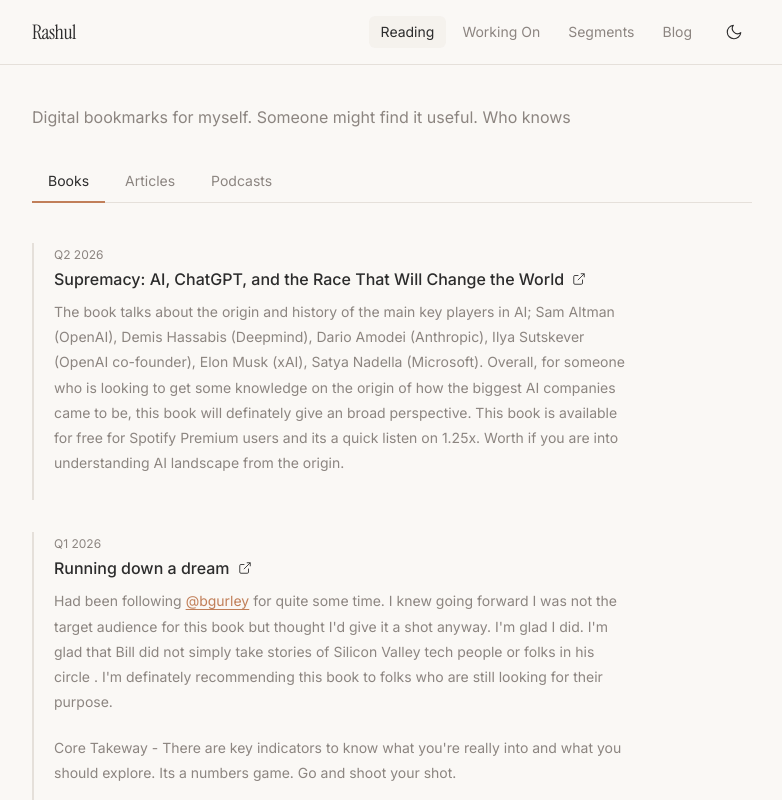
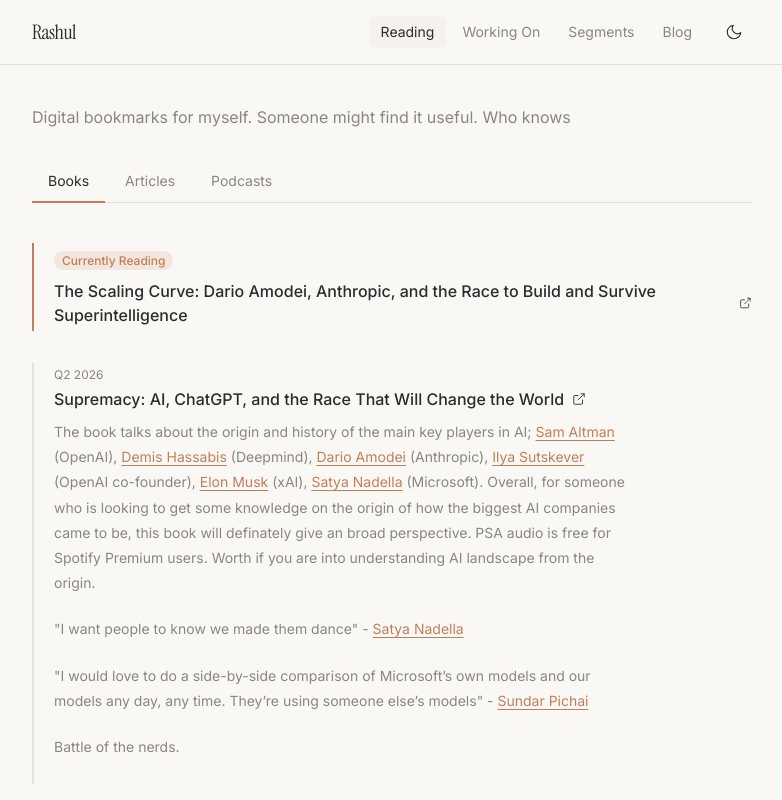
Before and after one commit to Raashul/website, a Next.js app: page /reading in a window 1280 px wide. Shown: the top 800 px of the page, without its empty margins (248-1030 px from the left). Built offline with nearby package versions, Linux system fonts and the light colour scheme.

Commit message:
add books

```diff
--- /dev/null
+++ b/content/reading/books/delievery-happiness.mdx
@@ -0,0 +1,5 @@
+---
+title: "Delivering Happiness: A Path to Profits, Passion, and Purpose"
+url: "https://www.amazon.com/Delivering-Happiness-Profits-Passion-Purpose/dp/0446576220/ref=sr_1_1?crid=2PVX2C1M0JOVZ&dib=eyJ2IjoiMSJ9.TsNrW0mdJgPcvGuxXnNm6UfjlVCT687JHswLpdg6t7ifjfsu8q2YjWOpHQAOXvNf_uDAIOzdEZJZT4ZviqU3Bb5DxGzMFns78BanaViWDq5PHR0djVUtwMieELjwv8ylUgTip4ZdB3RLWwEBXdJRfP6DEDmC0sYsYSoXXsMQkh5oEwcTFFN7TdD06rrbwVi_hBUIoxqj_VlVANwawey4Y7Pfovy61RMMUb6YV1DfRuI.kpNTS2fmQAWcUkzCchfIdztCPlLbG4TVQFXeyUnzRV4&dib_tag=se&keywords=delivery+happiness&qid=1777252421&s=books&sbo=RZvfv%2F%2FHxDF%2BO5021pAnSA%3D%3D&sprefix=delivery+happiness%2Cstripbooks%2C130&sr=1-1"
+date: "2025-03-01"
+---
--- /dev/null
+++ b/content/reading/books/elon-walter.mdx
@@ -0,0 +1,10 @@
+---
+title: "Elon Musk - Walter Issacon"
+url: "https://www.amazon.com/Elon-Musk-Walter-Isaacson/dp/1982181281/ref=sr_1_4?crid=347SUXIP9WCXD&dib=eyJ2IjoiMSJ9.LnRR1wXFejUCC2MEmq5kSrJCFanuDNwv7DKlUFZ040bqzgfik8s8o3F51hTnX1lJ5n1IdQpXn_nYlGDdmcVKy_A0x6b5xntlCrJVhrlrwqRj61TWBT6fwjIhW9I-1sfT9rseRkqDTngndr4d3hSWHdbDXfqguJbYeSfboQGe9MNpotO_W4ORYAzi-qzOZgoFMlMvC8W9RhyQsLeLkI3XGZ0CgxtAydxgiRjtxKQfM_vuOQc8U04c3PyKh-7ttYkrQSYCe3IRCHmMBIsSmsTBO1olXcd-MuhJ6bFLyQbiG2c.GX_a3lylts39ElKtyNzPhc6mTihUhsarFUiELmTMRTQ&dib_tag=se&keywords=elon+musk&qid=1777252847&s=books&sbo=RZvfv%2F%2FHxDF%2BO5021pAnSA%3D%3D&sprefix=elon+musk%2Cstripbooks%2C132&sr=1-4"
+date: "2025-04-01"
+---
+
+Fascinating book. There is a real mystery on how 1 guy can run 3+ multi-billion company at once. This book dives into Elon's history, his personality and his deep desire to win. A close look into how he prioterizes his day, runs meetings and what he expects from people who work for him.
+One of the key takeaway from him is how is absolutely rejects mediocrity, and not shy to piss people off.
+
+I found this book to be better than the other Elon by Ashlee Vance. Overall, a must-read book for anyone who wants to start a company.
--- a/content/reading/books/supremacy.mdx
+++ b/content/reading/books/supremacy.mdx
@@ -4,5 +4,12 @@
 date: "2026-05-01"
 ---
 
-The book talks about the origin and history of the main key players in AI; Sam Altman (OpenAI), Demis Hassabis (Deepmind), Dario Amodei (Anthropic), Ilya Sutskever (OpenAI co-founder), Elon Musk (xAI), Satya Nadella (Microsoft). Overall, for someone who is looking to get
-some knowledge on the origin of how the biggest AI companies came to be, this book will definately give an broad perspective. This book is available for free for Spotify Premium users and its a quick listen on 1.25x. Worth if you are into understanding AI landscape from the origin.
+The book talks about the origin and history of the main key players in AI; [Sam Altman](https://x.com/sama) (OpenAI), [Demis Hassabis](https://x.com/demishassabis) (Deepmind), [Dario Amodei](https://x.com/DarioAmodei) (Anthropic), [Ilya Sutskever](https://x.com/ilyasut) (OpenAI co-founder), [Elon Musk](https://x.com/elonmusk) (xAI), [Satya Nadella](https://x.com/satyanadella) (Microsoft). Overall, for someone who is looking to get
+some knowledge on the origin of how the biggest AI companies came to be, this book will definately give an broad perspective.
+PSA audio is free for Spotify Premium users. Worth if you are into understanding AI landscape from the origin.
+
+"I want people to know we made them dance" - [Satya Nadella](https://x.com/satyanadella)
+
+"I would love to do a side-by-side comparison of Microsoft’s own models and our models any day, any time. They’re using someone else’s models" - [Sundar Pichai](https://x.com/sundarpichai)
+
+Battle of the nerds.
--- /dev/null
+++ b/content/reading/currently-reading.json
@@ -0,0 +1,6 @@
+[
+  {
+    "title": "The Scaling Curve: Dario Amodei, Anthropic, and the Race to Build and Survive Superintelligence",
+    "url": "https://www.amazon.com/dp/B0GPJN56JQ?ref=ppx_yo2ov_dt_b_fed_asin_title"
+  }
+]
--- a/src/app/reading/page.tsx
+++ b/src/app/reading/page.tsx
@@ -1,4 +1,4 @@
-import { getBooks, getArticles, getPodcasts } from "@/lib/reading";
+import { getBooks, getArticles, getPodcasts, getCurrentlyReading } from "@/lib/reading";
 import { MDXRemote } from "next-mdx-remote/rsc";
 import { Tabs } from "@/components/tabs";
 import type { Metadata } from "next";
@@ -28,6 +28,7 @@
   const books = getBooks();
   const articles = getArticles();
   const podcasts = getPodcasts();
+  const currentlyReading = getCurrentlyReading();
 
   return (
     <div className="max-w-3xl mx-auto px-6 py-10">
@@ -39,12 +40,43 @@
       <Tabs tabs={["Books", "Articles", "Podcasts"]}>
         {/* Books */}
         <div>
-          {books.length === 0 ? (
+          {books.length === 0 && currentlyReading.length === 0 ? (
             <p className="text-center py-16 text-[var(--foreground-muted)]">
               No books added yet.
             </p>
           ) : (
             <div className="space-y-8">
+              {currentlyReading.map((book) => (
+                <div
+                  key={book.title}
+                  className="border-l-2 border-[var(--color-accent)] pl-5 py-1"
+                >
+                  <div className="mb-2">
+                    <span className="text-xs font-medium px-2 py-0.5 rounded-full bg-[var(--color-accent)]/15 text-[var(--color-accent)]">
+                      Currently Reading
+                    </span>
+                  </div>
+                  <div className="flex items-center gap-2">
+                    {book.url ? (
+                      <a
+                        href={book.url}
+                        target="_blank"
+                        rel="noopener noreferrer"
+                        className="font-medium inline-flex items-center gap-2 hover:text-[var(--color-accent)] transition-colors"
+                      >
+                        {book.title}
+                        <svg width="14" height="14" viewBox="0 0 24 24" fill="none" stroke="currentColor" strokeWidth="1.5">
+                          <path d="M18 13v6a2 2 0 0 1-2 2H5a2 2 0 0 1-2-2V8a2 2 0 0 1 2-2h6" />
+                          <polyline points="15 3 21 3 21 9" />
+                          <line x1="10" y1="14" x2="21" y2="3" />
+                        </svg>
+                      </a>
+                    ) : (
+                      <h3 className="font-medium">{book.title}</h3>
+                    )}
+                  </div>
+                </div>
+              ))}
               {books.map((book) => (
                 <div
                   key={book.slug}
--- a/src/lib/reading.ts
+++ b/src/lib/reading.ts
@@ -56,6 +56,18 @@
   return getEntries("articles");
 }
 
+export interface CurrentlyReadingEntry {
+  title: string;
+  url: string | null;
+}
+
+export function getCurrentlyReading(): CurrentlyReadingEntry[] {
+  const filePath = path.join(contentDir, "currently-reading.json");
+  if (!fs.existsSync(filePath)) return [];
+  const raw = fs.readFileSync(filePath, "utf-8");
+  return JSON.parse(raw);
+}
+
 export function getPodcasts(): PodcastEntry[] {
   const dir = path.join(contentDir, "podcasts");
   if (!fs.existsSync(dir)) return [];
```
